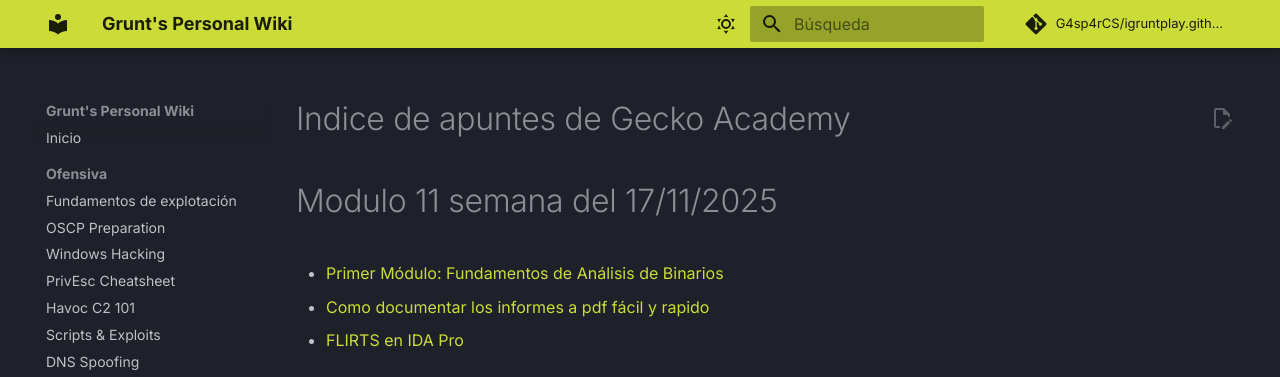
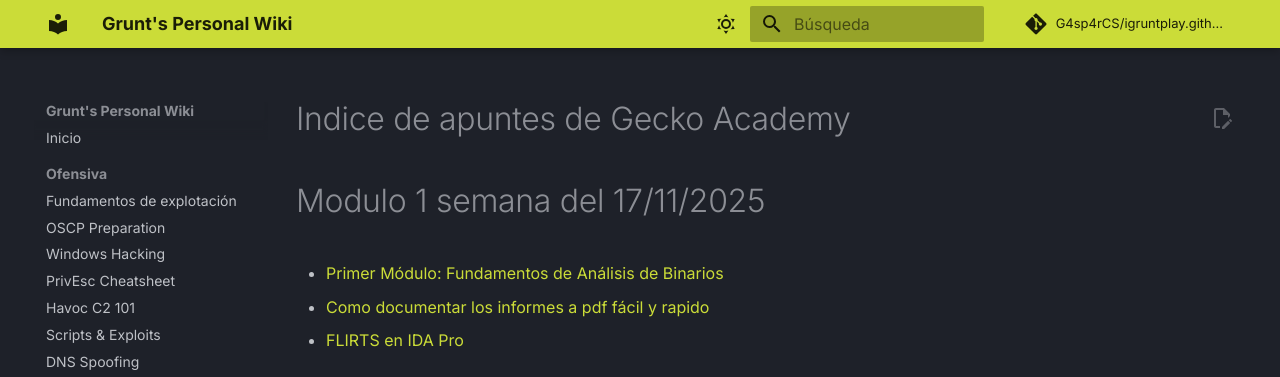
Before and after one commit to G4sp4rCS/igruntplay.github.io, an MkDocs documentation site: the page built from docs/bin-exploitation/binary-gecko-academy/gecko-academy-index.md, in a window 1280 px wide and 1171 px high. Shown: the top 377 px of the window. Built offline with MkDocs 1.6.1 and Material for MkDocs 9.7.7, drawn with Linux system fonts in a browser that asks for light colours; comment, search, counter and statistics services are not loaded.

Commit message:
Update gecko-academy-index.md

```diff
--- a/docs/bin-exploitation/binary-gecko-academy/gecko-academy-index.md
+++ b/docs/bin-exploitation/binary-gecko-academy/gecko-academy-index.md
@@ -1,6 +1,6 @@
 # Indice de apuntes de Gecko Academy
 
-# Modulo 11 semana del 17/11/2025
+# Modulo 1 semana del 17/11/2025
 - [Primer Módulo: Fundamentos de Análisis de Binarios](./first-module.md)
 - [Como documentar los informes a pdf fácil y rapido](./doc-to-pdf.md)
 - [FLIRTS en IDA Pro](./flirts-in-ida-pro.md)
```
